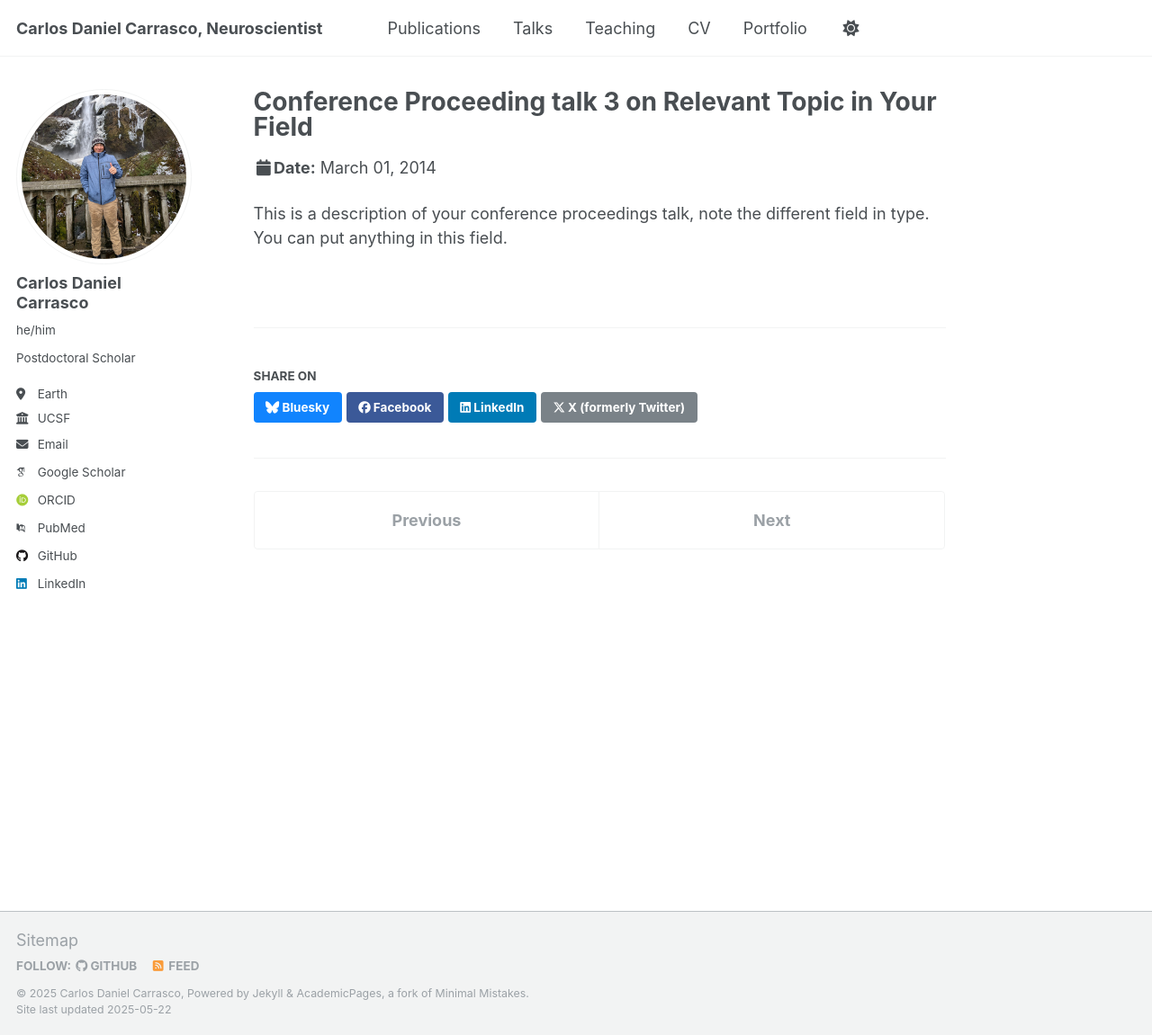
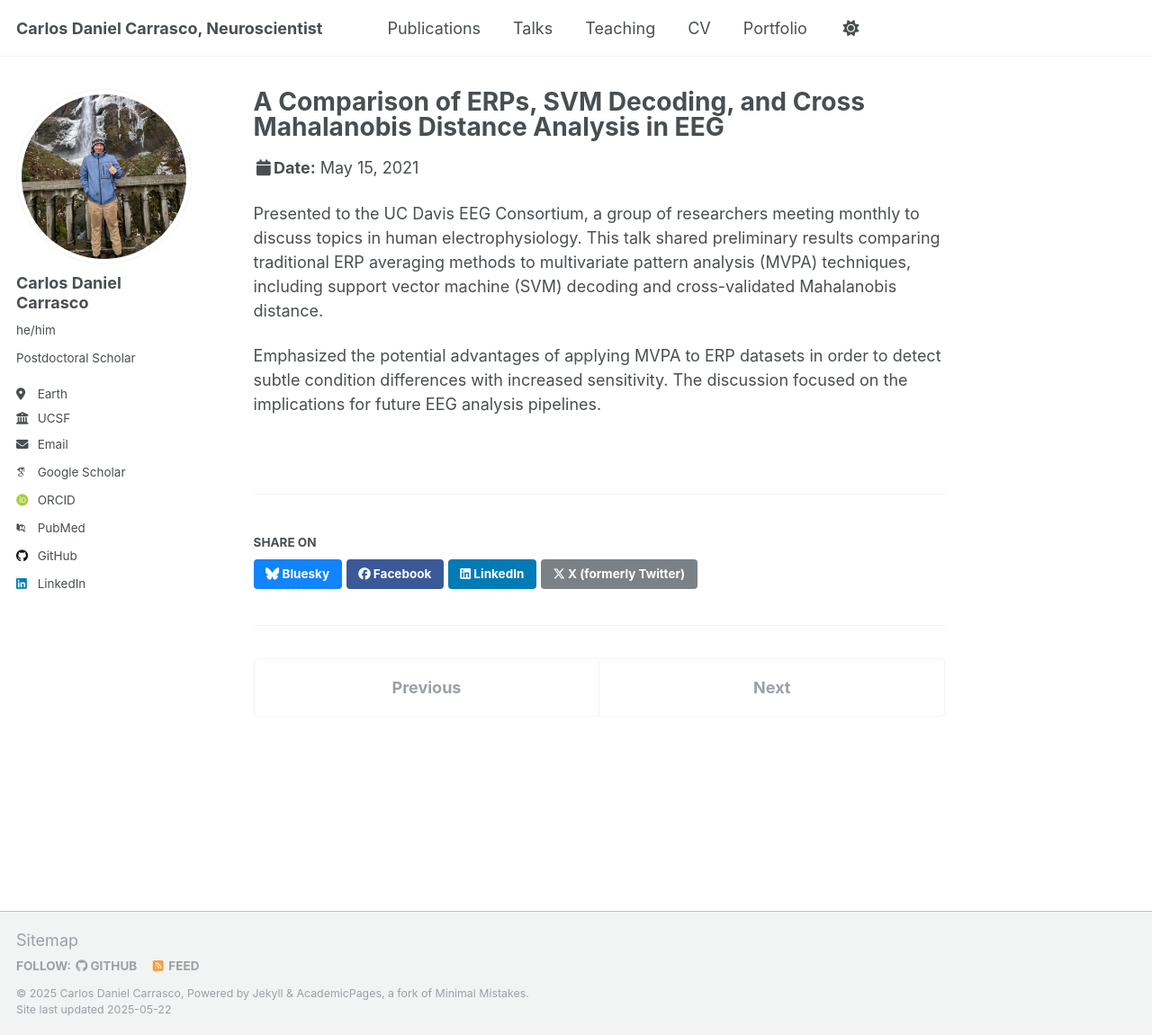
Before and after one commit to mojorisin24/mojorisin24.github.io, a Jekyll site: the page built from _talks/2021-ucd-eeg-mvpa.md, in a window 1280 px wide and 1151 px high. Shown: the whole window at 90% size. Built offline with Jekyll 4.4.1, drawn with Linux system fonts in a browser that asks for light colours; some web fonts are replaced.

Commit message:
Update 2021-ucd-eeg-mvpa.md
fix

```diff
--- a/_talks/2021-ucd-eeg-mvpa.md
+++ b/_talks/2021-ucd-eeg-mvpa.md
@@ -1,11 +1,13 @@
 ---
-title: "Conference Proceeding talk 3 on Relevant Topic in Your Field"
+title: "A Comparison of ERPs, SVM Decoding, and Cross Mahalanobis Distance Analysis in EEG"
 collection: talks
-type: "Conference proceedings talk"
-permalink: /talks/2014-03-01-talk-3
-venue: "Testing Institute of America 2014 Annual Conference"
-date: 2014-03-01
-location: "Los Angeles, CA, USA"
+type: "Talk"
+permalink: /talks/2021-ucd-eeg-mvpa
+venue: "UC Davis EEG Consortium Meeting"
+date: 2021-05-15
+location: "Davis, CA, USA"
 ---
 
-This is a description of your conference proceedings talk, note the different field in type. You can put anything in this field.
+Presented to the UC Davis EEG Consortium, a group of researchers meeting monthly to discuss topics in human electrophysiology. This talk shared preliminary results comparing traditional ERP averaging methods to multivariate pattern analysis (MVPA) techniques, including support vector machine (SVM) decoding and cross-validated Mahalanobis distance.
+
+Emphasized the potential advantages of applying MVPA to ERP datasets in order to detect subtle condition differences with increased sensitivity. The discussion focused on the implications for future EEG analysis pipelines.
```
